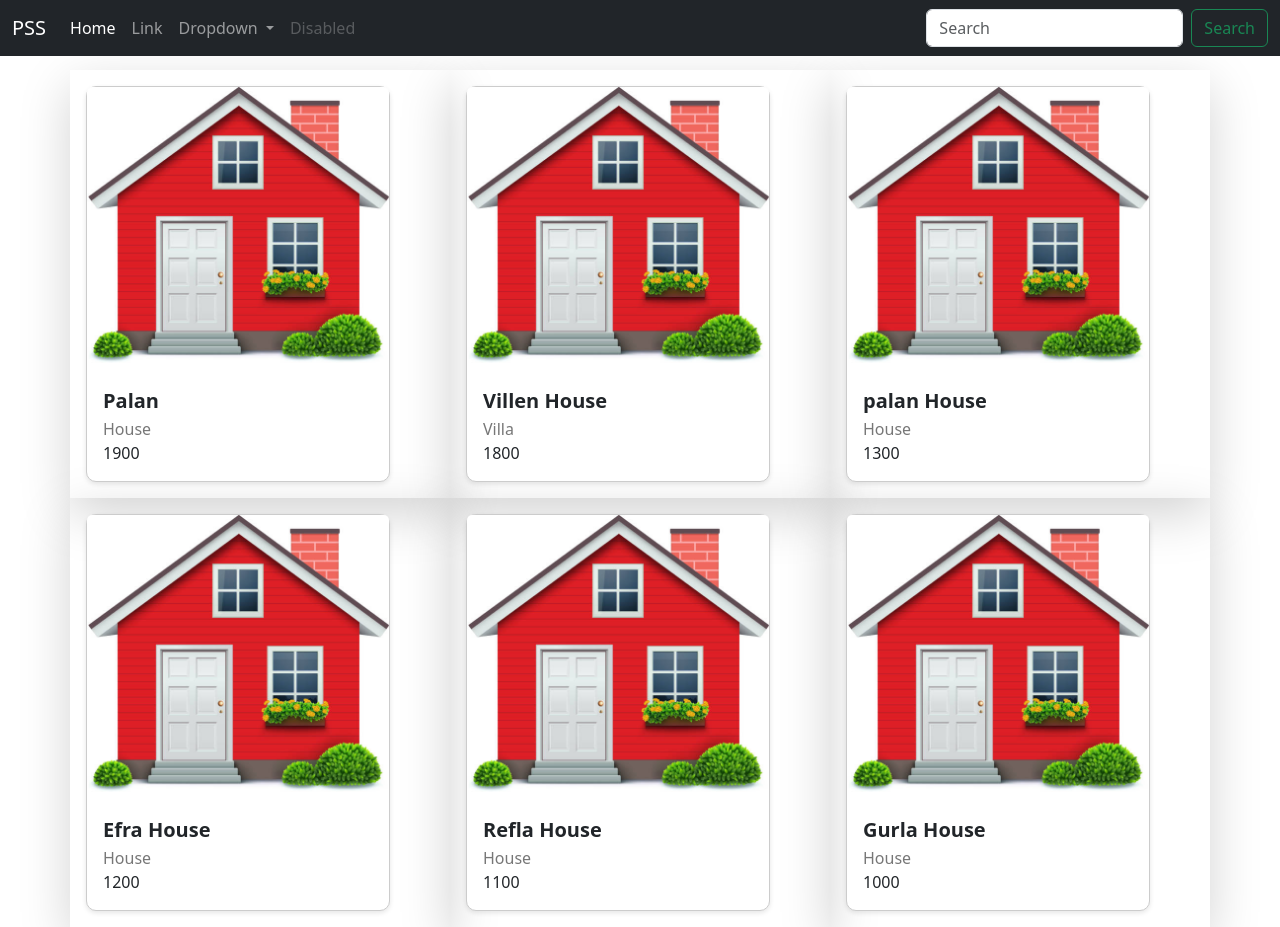
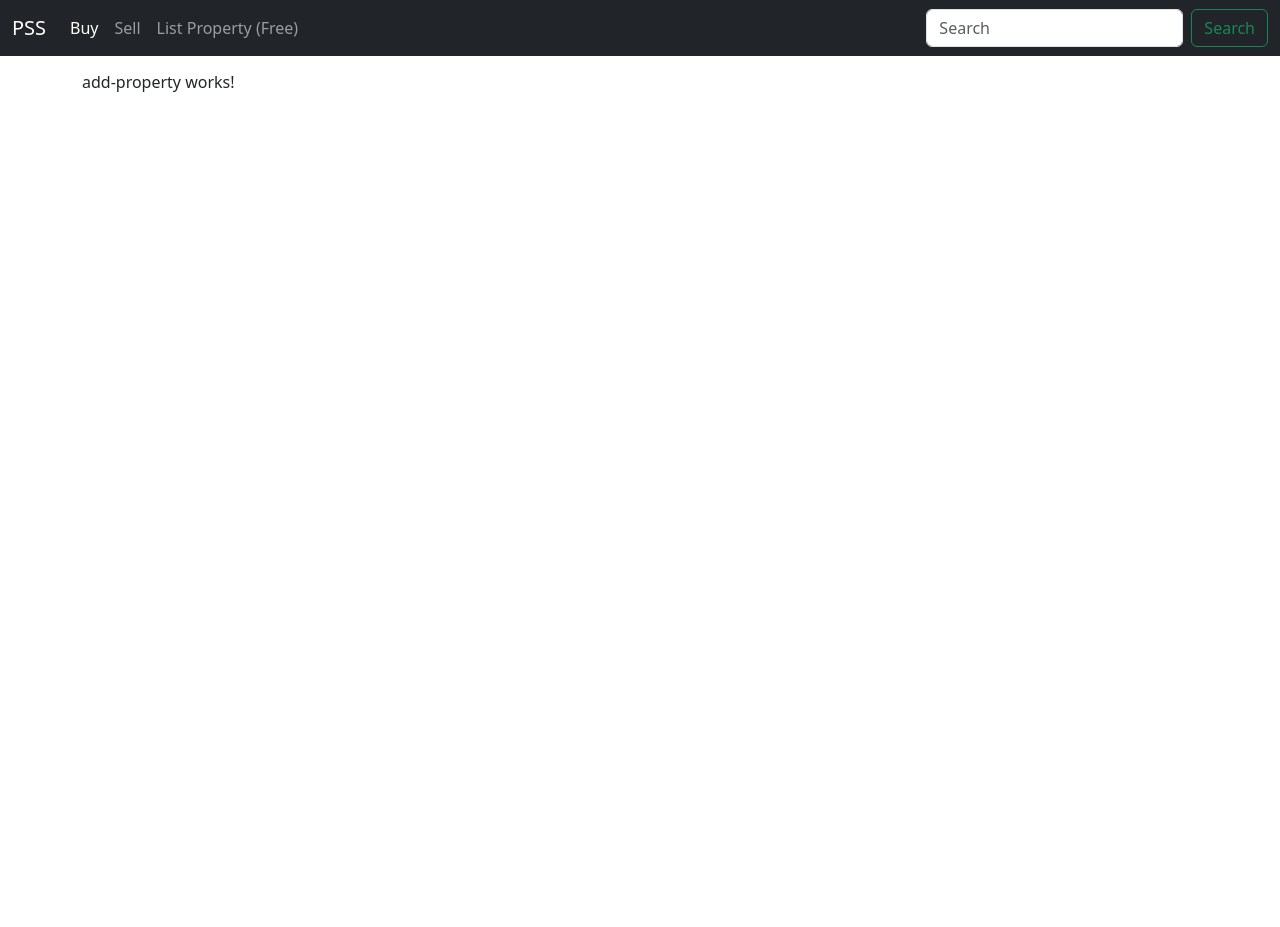
Before and after one commit to umariqbal047/PSS, an Angular app in the folder Frontend/: page /add-property in a window 1280 px wide. After the commit the page ends 800 px from the top, so only its background shows below. Built offline with nearby package versions, Linux system fonts and the light colour scheme.

Commit message:
Routing Work

```diff
--- a/Frontend/src/app/app.component.html
+++ b/Frontend/src/app/app.component.html
@@ -1,4 +1,5 @@
 <app-nav-bar></app-nav-bar>
 <div class="container" style="margin-top: 70px;">
-    <app-property-list></app-property-list>
+    <!-- <app-property-list></app-property-list> -->
+    <router-outlet></router-outlet>
 </div>
--- a/Frontend/src/app/app.module.ts
+++ b/Frontend/src/app/app.module.ts
@@ -1,23 +1,32 @@
-import { NgModule } from '@angular/core';
+import { Component, NgModule } from '@angular/core';
 import { BrowserModule } from '@angular/platform-browser';
-import {HttpClientModule} from '@angular/common/http';
+import { HttpClientModule } from '@angular/common/http';
+import { RouterModule, Routes } from '@angular/router'; // Import 'Routes'
 
 import { AppComponent } from './app.component';
 import { PropertyCardComponent } from './property/property-card/property-card.component';
 import { PropertyListComponent } from './property/property-list/property-list.component';
 import { NavBarComponent } from './nav-bar/nav-bar.component';
 import { HousingService } from './services/housing.service';
+import { AddPropertyComponent } from './property/add-property/add-property.component';
+
+const appRoutes: Routes = [ // Define as an array of Routes
+  { path: '', component: PropertyListComponent },
+  { path: 'add-property', component: AddPropertyComponent }
+];
 
 @NgModule({
   declarations: [
     AppComponent,
     PropertyCardComponent,
     PropertyListComponent,
-      NavBarComponent
-   ],
+    NavBarComponent,
+    AddPropertyComponent
+  ],
   imports: [
     BrowserModule,
-    HttpClientModule
+    HttpClientModule,
+    RouterModule.forRoot(appRoutes)
   ],
   providers: [
     HousingService
--- a/Frontend/src/app/nav-bar/nav-bar.component.html
+++ b/Frontend/src/app/nav-bar/nav-bar.component.html
@@ -1,31 +1,21 @@
 <nav class="navbar navbar-expand-lg navbar-dark bg-dark fixed-top">
   <div class="container-fluid">
-    <a class="navbar-brand" href="#">PSS</a>
+    <a class="navbar-brand" href="/">PSS</a>
     <button class="navbar-toggler" type="button" data-bs-toggle="collapse" data-bs-target="#navbarSupportedContent" aria-controls="navbarSupportedContent" aria-expanded="false" aria-label="Toggle navigation">
       <span class="navbar-toggler-icon"></span>
     </button>
     <div class="collapse navbar-collapse" id="navbarSupportedContent">
       <ul class="navbar-nav me-auto mb-2 mb-lg-0">
         <li class="nav-item">
-          <a class="nav-link active" aria-current="page" href="#">Home</a>
+          <a class="nav-link active" aria-current="page" href="">Buy</a>
         </li>
         <li class="nav-item">
-          <a class="nav-link" href="#">Link</a>
-        </li>
-        <li class="nav-item dropdown">
-          <a class="nav-link dropdown-toggle" href="#" role="button" data-bs-toggle="dropdown" aria-expanded="false">
-            Dropdown
-          </a>
-          <ul class="dropdown-menu">
-            <li><a class="dropdown-item" href="#">Action</a></li>
-            <li><a class="dropdown-item" href="#">Another action</a></li>
-            <li><hr class="dropdown-divider"></li>
-            <li><a class="dropdown-item" href="#">Something else here</a></li>
-          </ul>
+          <a class="nav-link" href="/">Sell</a>
         </li>
         <li class="nav-item">
-          <a class="nav-link disabled" aria-disabled="true">Disabled</a>
+          <a class="nav-link" href="/add-property">List Property (Free)</a>
         </li>
+
       </ul>
       <form class="d-flex" role="search">
         <input class="form-control me-2" type="search" placeholder="Search" aria-label="Search">
--- /dev/null
+++ b/Frontend/src/app/property/IProperty.interface.ts
@@ -0,0 +1,6 @@
+export interface IProperty{
+    id:number;
+    Name:string;
+    Type:string;
+    Price:number;
+}
--- /dev/null
+++ b/Frontend/src/app/property/add-property/add-property.component.html
@@ -0,0 +1,3 @@
+<p>
+  add-property works!
+</p>
--- /dev/null
+++ b/Frontend/src/app/property/add-property/add-property.component.ts
@@ -0,0 +1,15 @@
+import { Component, OnInit } from '@angular/core';
+
+@Component({
+  selector: 'app-add-property',
+  templateUrl: './add-property.component.html',
+  styleUrls: ['./add-property.component.css']
+})
+export class AddPropertyComponent implements OnInit {
+
+  constructor() { }
+
+  ngOnInit() {
+  }
+
+}
--- a/Frontend/src/app/property/property-card/property-card.component.html
+++ b/Frontend/src/app/property/property-card/property-card.component.html
@@ -13,7 +13,7 @@
     </div>
   </div>
   <div class="card-body">
-    <h5 class="card-title">{{ property.Name }}</h5>
+    <h5 class="card-title">{{property.Name }}</h5>
     <p class="card-subtitle">{{ property.Type }}</p>
     <p class="card-text">{{ property.Price }}</p>
   </div>
--- a/Frontend/src/app/property/property-list/property-list.component.ts
+++ b/Frontend/src/app/property/property-list/property-list.component.ts
@@ -1,5 +1,6 @@
 import { Component, OnInit } from '@angular/core';
 import { HousingService } from 'src/app/services/housing.service';
+import { IProperty } from '../IProperty.interface';
 
 @Component({
   selector: 'app-property-list',
@@ -7,14 +8,19 @@
   styleUrls: ['./property-list.component.css']
 })
 export class PropertyListComponent implements OnInit {
-  properties: any;
+  properties: Array<IProperty> = [];
 
-  constructor( private housingService:HousingService) { }
+  constructor(private housingService: HousingService) { }
 
   ngOnInit() {
-   this.housingService.getAllProperties().subscribe(
-    data=>{this.properties=data;}
-   )
-
+    this.housingService.getAllProperties().subscribe(
+      data => {
+        this.properties = data;
+      },
+      error => {
+        console.log("httperror");
+        console.log(error);
+      }
+    )
   }
 }
--- a/Frontend/src/app/services/housing.service.ts
+++ b/Frontend/src/app/services/housing.service.ts
@@ -1,13 +1,29 @@
 import { Injectable } from '@angular/core';
-import {HttpClient} from '@angular/common/http';
+import { HttpClient } from '@angular/common/http';
+import { map } from 'rxjs/operators';
+import { Observable } from 'rxjs';
+import { IProperty } from '../property/IProperty.interface';
 
 @Injectable({
   providedIn: 'root'
 })
 export class HousingService {
 
-  constructor(private http:HttpClient) { }
-  getAllProperties(){
-    return this.http.get('data/properties.json');
+  constructor(private http: HttpClient) { }
+
+  getAllProperties(): Observable<IProperty []> {
+    return this.http.get('data/properties.json').pipe(
+      map((data: { [key: string]: any }) => {
+        const propertiesArray: any[] = [];
+
+        for (const id in data) {
+          if (data.hasOwnProperty(id)) {
+            propertiesArray.push(data[id]);
+          }
+        }
+
+        return propertiesArray;
+      })
+    );
   }
 }
```
Also changed, not shown: Frontend/src/app/property/property-card/property-card.component.ts (+2 -8 lines), Frontend/src/app/property/add-property/add-property.component.css (added), 1 other file (tests, documents, lock files or other folders).
